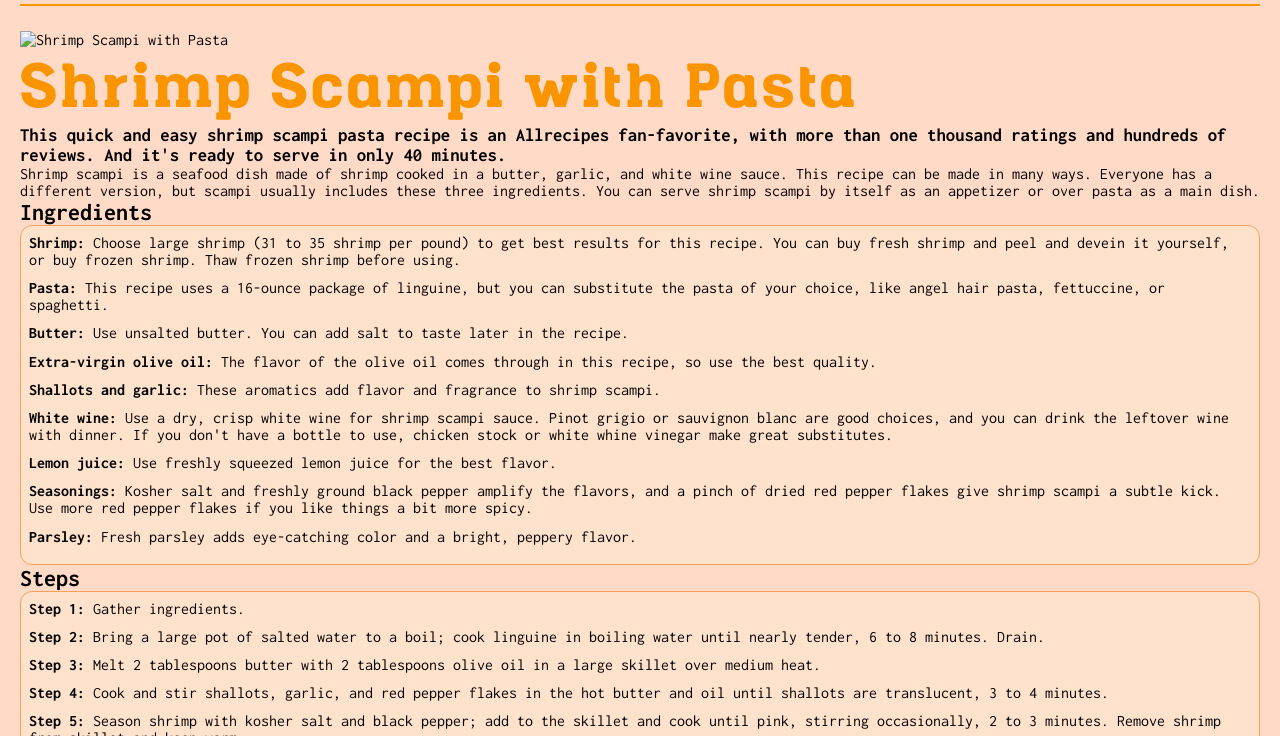
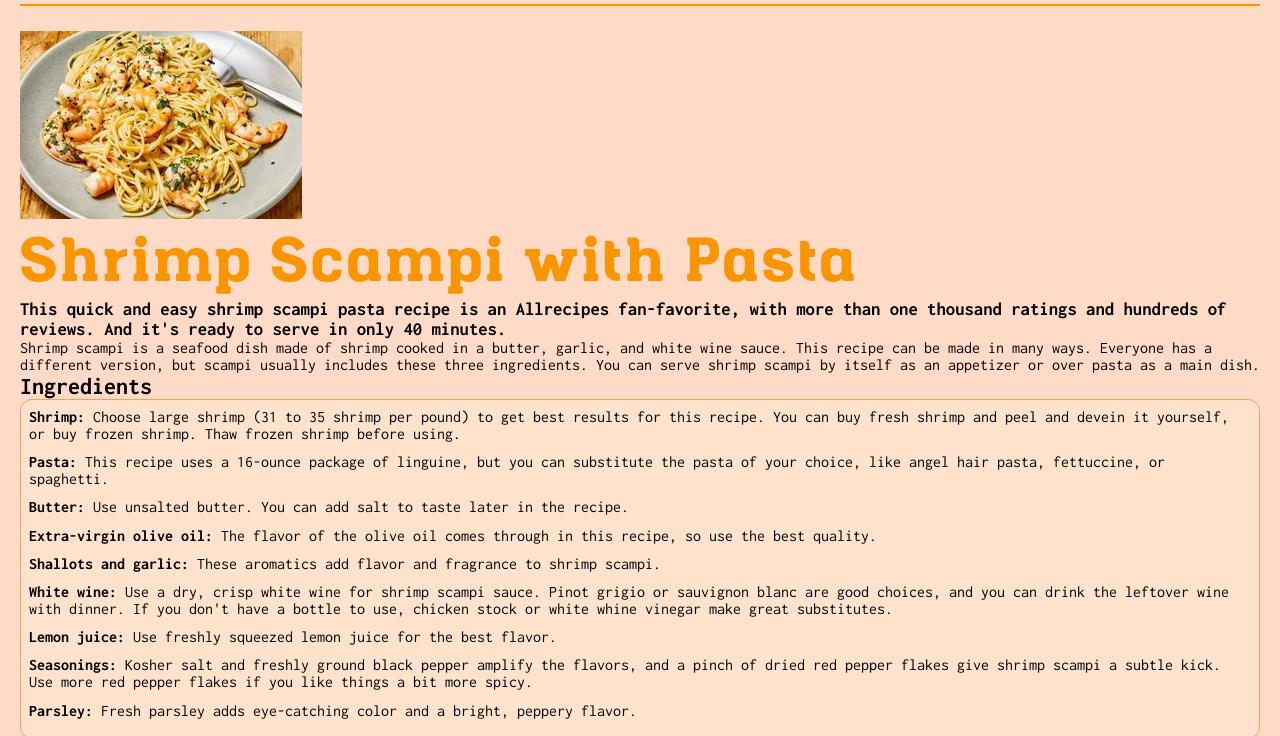
Before and after one commit to devanaclimgo/odin-recipes, a plain HTML site: page recipes/shrimpscampipasta.html in a window 1280 px wide. Shown: the part 63-799 px from the top of the page. Drawn offline with Linux system fonts and the light colour scheme.

Commit message:
imagem shrimp recipe

```diff
--- a/recipes/shrimpscampipasta.html
+++ b/recipes/shrimpscampipasta.html
@@ -16,7 +16,7 @@
     <h1><a href="../index.html"><img width="40" height="40" src="../img/chef-icon.svg">Odin recipes</a></h1>
   </header>
   <div class="start">
-    <img src="./img/shrimpscampipasta.webp" alt="Shrimp Scampi with Pasta">
+    <img src="../img/shrimpscampipasta.webp" alt="Shrimp Scampi with Pasta">
     <div>
       <h1>Shrimp Scampi with Pasta</h1>
       <h3>This quick and easy shrimp scampi pasta recipe is an Allrecipes fan-favorite, with more than one thousand ratings and hundreds of reviews. And it's ready to serve in only 40 minutes.</h3>
```
